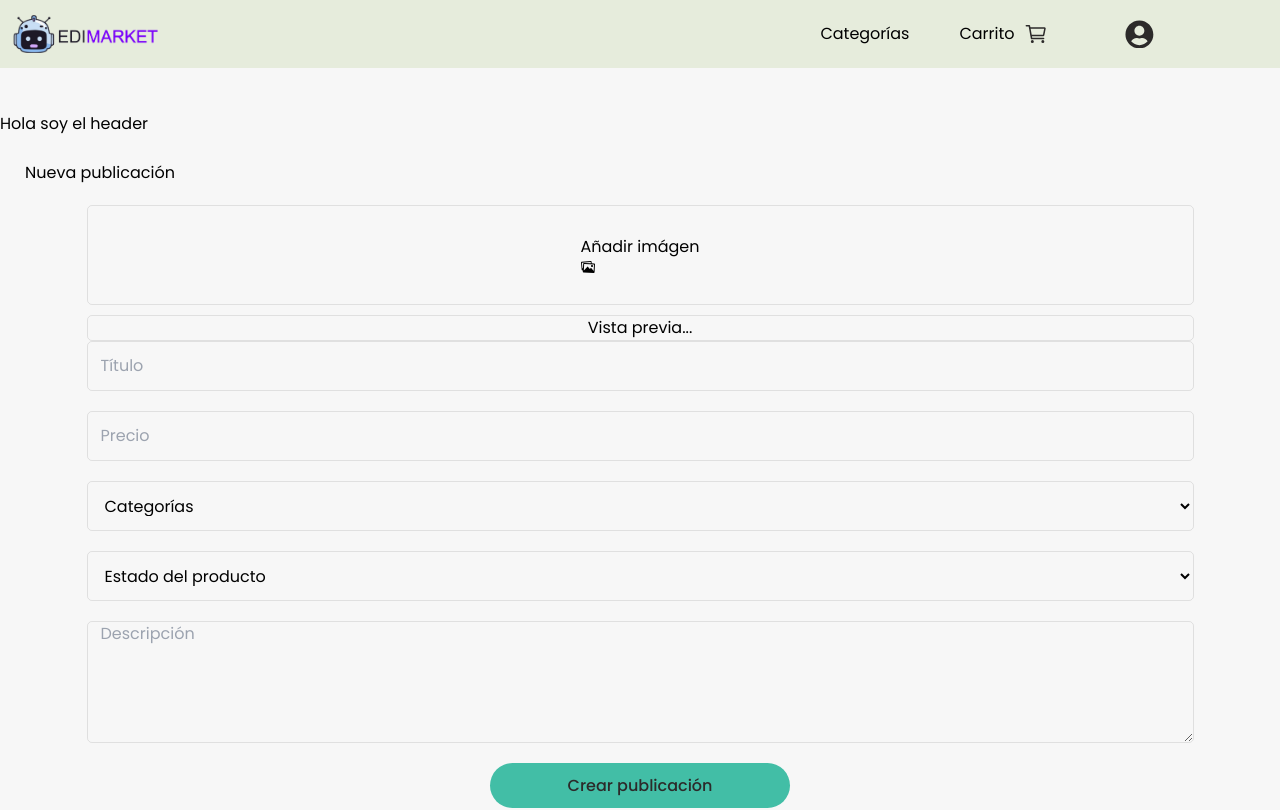
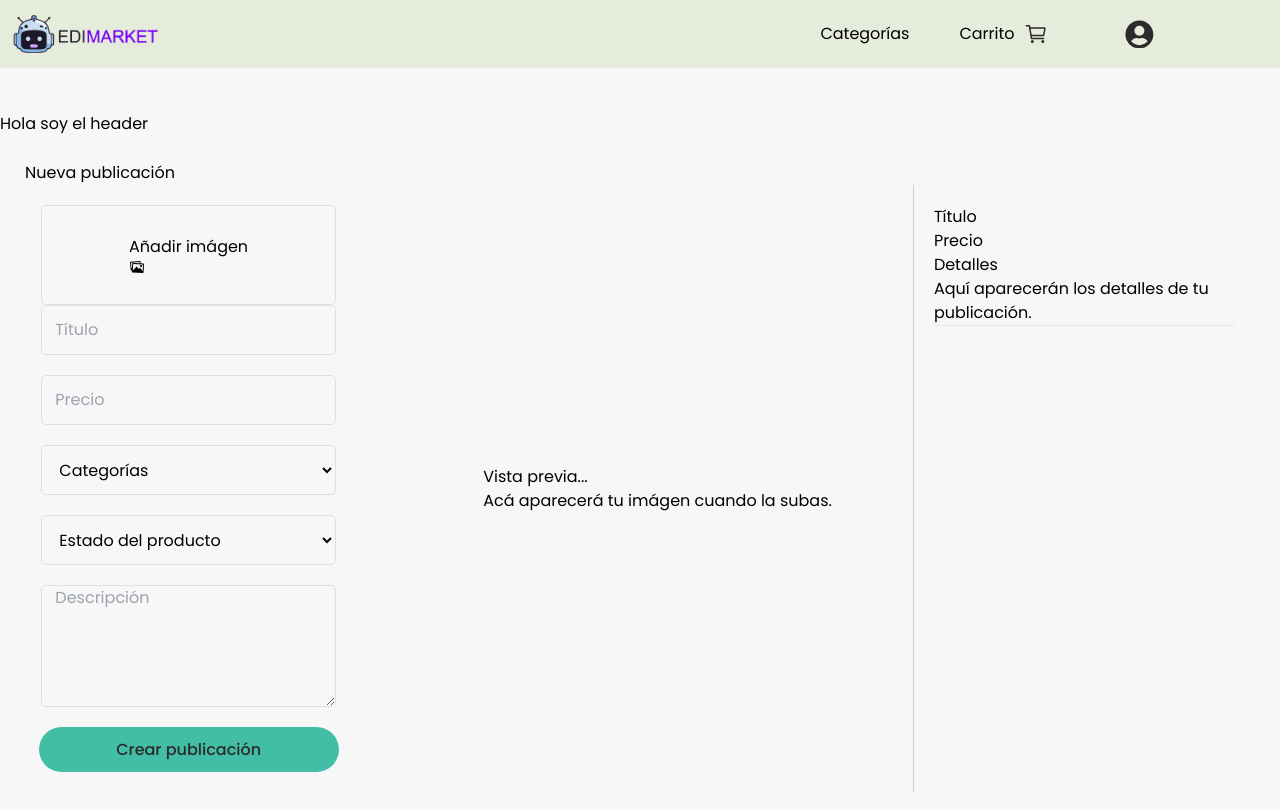
Before and after one commit to SebastianHernandez0/edimarket-2, a React (Vite) app in the folder Frontend/: page /createpost in a window 1280 px wide. Shown: the top 810 px of the page. Built offline with nearby package versions, Linux system fonts and the light colour scheme.

Commit message:
Ajustando vista de crear post modo desktop

```diff
--- a/Frontend/src/pages/createPost/CreatePost.jsx
+++ b/Frontend/src/pages/createPost/CreatePost.jsx
@@ -16,8 +16,11 @@ export function CreatePost() {
       <h1 className="createpost__title text-2xl font-semibold">
         Nueva publicación
       </h1>
-      <div className="createpost__card__container bg-white shadow-sm">
-        <form className="createpost__card__form" name="post">
+      <div className="createpost__card__container ">
+        <form
+          className="createpost__card__form bg-white shadow-sm mt-4 border rounded-md"
+          name="post"
+        >
           <div className="createpost__card__file__container mb-5">
             <div
               className="createpost__card__fileimg cursor-pointer"
@@ -45,7 +48,7 @@ export function CreatePost() {
                   alt=""
                 />
               ) : (
-                <p>Vista previa...</p>
+                <p className="text-center">Vista previa...</p>
               )}
             </div>
           </div>
@@ -83,11 +86,40 @@ export function CreatePost() {
               rows="5"
               placeholder="Descripción"
             ></textarea>
-            <GeneralBtn className="createpost__form__btn mt-2">
+            <GeneralBtn className="createpost__form__btn">
               Crear publicación
             </GeneralBtn>
           </div>
         </form>
+        <div className="createpost__preview__desktop bg-white shadow-sm border rounded-md">
+          <div className="createpost__preview__body bg-gray-200">
+            {acceptedFiles[0] ? (
+              <img
+                className="createpost__preview__img"
+                src={URL.createObjectURL(acceptedFiles[0])}
+                alt=""
+              />
+            ) : (
+              <div>
+                <p className="text-xl text-center mb-2 font-semibold">
+                  Vista previa...
+                </p>
+                <p className="">Acá aparecerá tu imágen cuando la subas.</p>
+              </div>
+            )}
+          </div>
+          <div className="createpost__preview__data">
+            <h1 className="createpost__preview__data__title text-3xl font-semibold mb-2">
+              Título
+            </h1>
+            <p className="font-medium mb-4">Precio</p>
+            <p className="font-medium text-lg mb-5">Detalles</p>
+            <p className="mb-8">
+              Aquí aparecerán los detalles de tu publicación.
+            </p>
+            <hr />
+          </div>
+        </div>
       </div>
     </section>
   );
--- a/Frontend/src/pages/createPost/createPost.css
+++ b/Frontend/src/pages/createPost/createPost.css
@@ -73,3 +73,45 @@
   gap: 10px;
   align-items: center;
 }
+
+.createpost__form__btn {
+  margin-bottom: 20px;
+}
+
+@media (min-width: 576px) {
+  .createpost__card__imgpreview {
+    display: none;
+  }
+  .createpost__card__form {
+    width: 400px;
+  }
+  .createpost__card__container {
+    display: flex;
+    width: 100%;
+    justify-content: space-between;
+    gap: 50px;
+  }
+  .createpost__preview__img {
+    width: 100%;
+    height: 100%;
+    max-width: 700px;
+    object-fit: cover;
+  }
+  .createpost__preview__desktop {
+    display: grid;
+    overflow: hidden;
+    grid-template-columns: 1.5fr 1fr;
+  }
+  .createpost__preview__body {
+    display: flex;
+    align-items: center;
+    justify-content: center;
+    border-right: 1px solid #cecece;
+  }
+  .createpost__preview__data {
+    display: flex;
+    flex-direction: column;
+    padding: 20px;
+    width: 100%;
+  }
+}
```
